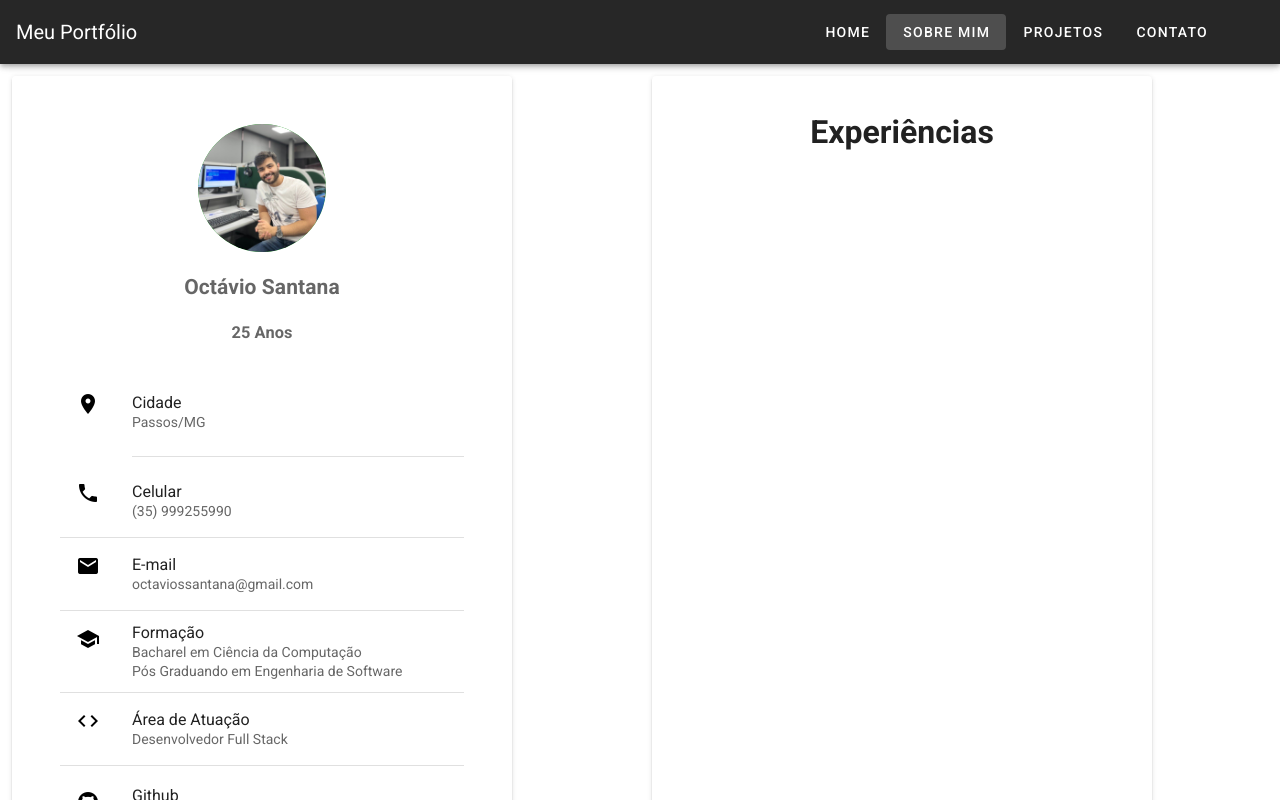
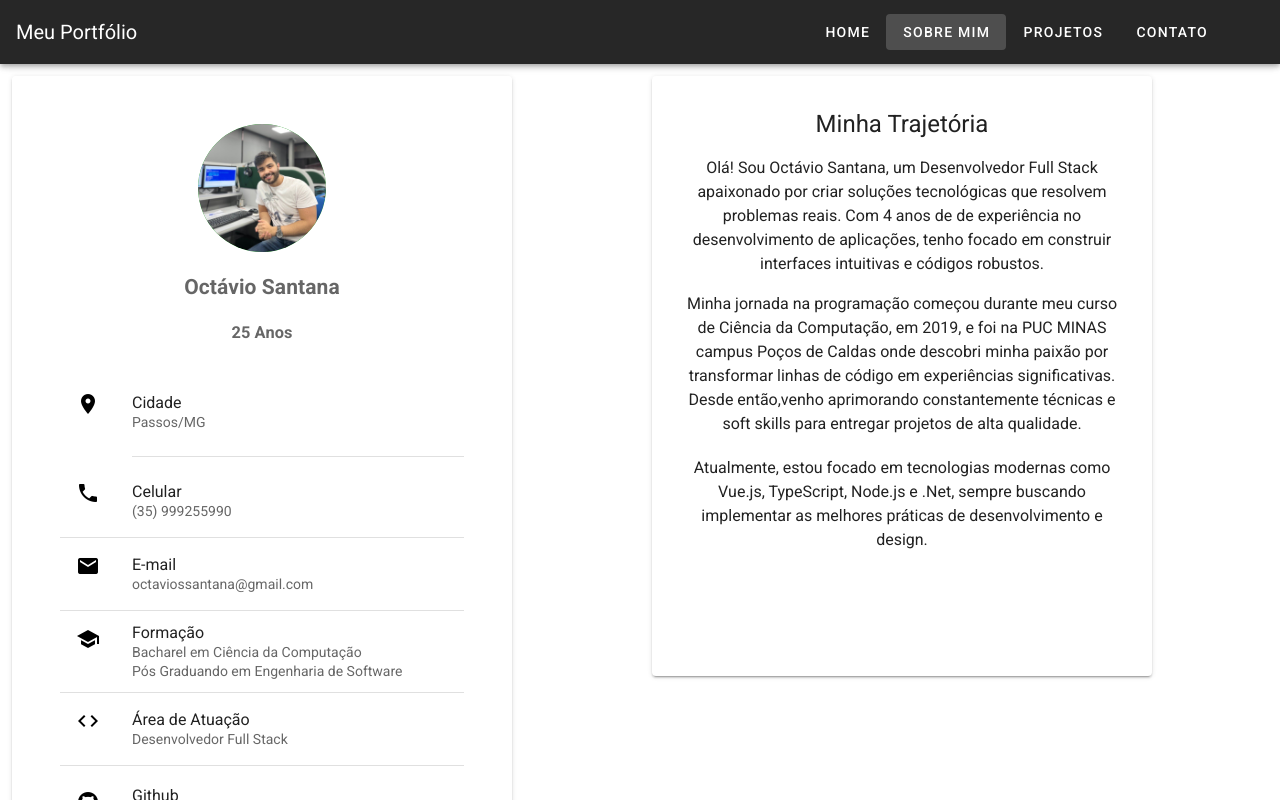
Before and after one commit to OctavioSantana01/meu-portfolio, a Vue app: page /sobre in a window 1280 px wide. Shown: the top 800 px of the page. Built offline with nearby package versions, Linux system fonts and the light colour scheme.

Commit message:
Update AboutView

```diff
--- a/src/views/AboutView.vue
+++ b/src/views/AboutView.vue
@@ -176,17 +176,19 @@
         </v-sheet>
       </v-col>
       <v-col cols="12" md="6" sm="3" xs="12">
-        <v-card class="card-sobre">
-          <h1>Experiências</h1>
-        </v-card>
+        <TrajetoriaView />
       </v-col>
     </v-row>
   </v-container>
 </template>
-<script>
+<script lang="ts">
+import TrajetoriaView from "@/views/Trajetoria.vue";
 export default {
   name: "AboutPage",
 
+  components: {
+    TrajetoriaView,
+  },
   data() {
     return {
       loading: true,
@@ -210,13 +212,4 @@
   border-radius: 20px;
   padding: 2rem;
 }
-.card-sobre {
-  background-color: #6f859b;
-  border-radius: 20px;
-  padding: 2rem;
-  height: 900px;
-  width: 500px;
-  text-align: center;
-  color: white;
-}
 </style>
--- /dev/null
+++ b/src/views/Trajetoria.vue
@@ -0,0 +1,42 @@
+<template>
+  <v-card class="card-sobre">
+    <h3 class="text-h5 mb-4">Minha Trajetória</h3>
+    <p>
+      Olá! Sou Octávio Santana, um Desenvolvedor Full Stack apaixonado por criar
+      soluções tecnológicas que resolvem problemas reais. Com 4 anos de de
+      experiência no desenvolvimento de aplicações, tenho focado em construir
+      interfaces intuitivas e códigos robustos.
+    </p>
+    <p class="mt-4">
+      Minha jornada na programação começou durante meu curso de Ciência da
+      Computação, em 2019, e foi na PUC MINAS campus Poços de Caldas onde
+      descobri minha paixão por transformar linhas de código em experiências
+      significativas. Desde então,venho aprimorando constantemente técnicas e
+      soft skills para entregar projetos de alta qualidade.
+    </p>
+    <p class="mt-5">
+      Atualmente, estou focado em tecnologias modernas como Vue.js, TypeScript,
+      Node.js e .Net, sempre buscando implementar as melhores práticas de
+      desenvolvimento e design.
+    </p>
+  </v-card>
+</template>
+<script>
+export default {
+  name: "TrajetoriaView",
+};
+</script>
+<style scoped>
+.card-sobre {
+  background-color: #6f859b;
+  border-radius: 20px;
+  padding: 2rem;
+  height: 600px;
+  width: 500px;
+  text-align: center;
+  color: white;
+}
+.card-sobre:hover {
+  transform: translateY(-5px);
+}
+</style>
```
